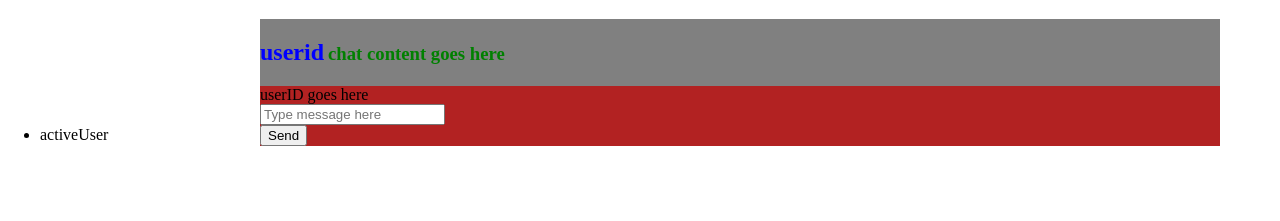
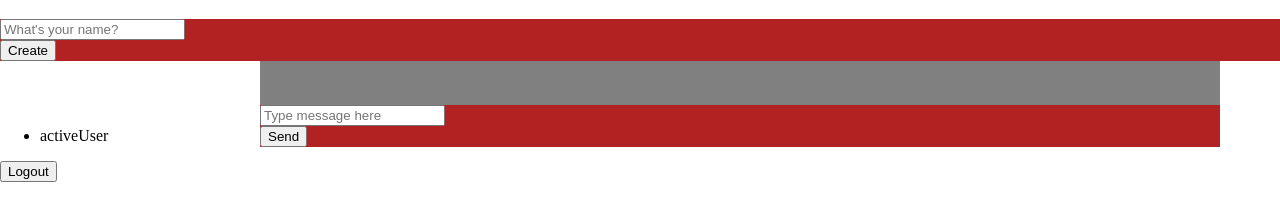
Before and after one commit to crazydoglady/ChatterBox, a website: page index.html in a window 1280 px wide. Shown: the part 61-282 px from the top of the page. Drawn offline with Linux system fonts and the light colour scheme; no server answers.

Commit message:
userId now being stored locally. challenge for evening is to get user id to show in message template

```diff
--- a/index.html
+++ b/index.html
@@ -6,7 +6,6 @@
   <title>ChatterBox</title>
   <script type="html/template" id="chatTmpl">
     <article data-chatid="<%= _id %>">
-    <h2> userId</h2>
       <div class="form">
         <input type="text" value="<%= message %>" >
       </div>
@@ -17,6 +16,12 @@
   <header>
     <h1>Chat In The Box</h1>
   </header>
+<form action="" class="userId show">
+  <div class="createUser">
+    <input type="text" id="userInput" placeholder="What's your name?">
+  </div>
+  <button action="submit">Create</button>
+</form>
 <aside class="usersList">
   <ul>
     <li>activeUser</li>
@@ -25,20 +30,20 @@
 
 <div class="chatbox">
     <article>
-      <h2>userid</h2>
-      <h3>chat content goes here</h3>
+      <h2></h2>
+      <h3></h3>
     </article>
   <form id = "create" action="">
-    <div class="userid">
-      userID goes here
-      <!-- user id will be attached to their new posts -->
-    </div>
     <div class="message">
       <input type="text" name="message" placeholder="Type message here">
     </div>
     <button action="submit" name="send">Send</button>
   </form>
 </div>
+
+<button id="logout">Logout</button>
+
+
 <script src="bower_components/jquery/dist/jquery.js"></script>
 <script src="bower_components/underscore/underscore.js"></script>
 <script src="main.js"></script>
--- a/main.js
+++ b/main.js
@@ -1,5 +1,7 @@
 $(document).ready(function() {
   chats.init();
+
+
 });//end doc ready
 
 var chats = {
@@ -10,11 +12,20 @@ var chats = {
   initStyling: function() {
     chats.renderChat();
   },
-  initEvents: function() { //on click of send msg button trigger these events
+  initEvents: function() {
+    $('.userId').on('submit', function(event){
+      event.preventDefault();
+      var input = $('#userInput').val();
+      localStorage.setItem('userId', input);
+      console.log(input);
+      $('.userId').removeClass('show');
+    });
+
+    //on click of send msg button trigger these events
     $('#create').on('submit', function(event){
       event.preventDefault();
       var newMessage = {
-        userId: $(this).find('input[name="userId"]').val(),
+        userId: "localStorage.getItem('userId')",
         message: $(this).find('input[name="message"]').val()
       };//end of newMessage variable
       chats.createMessage(newMessage);
--- a/styles.scss
+++ b/styles.scss
@@ -34,3 +34,11 @@ aside {
 form{
   background: firebrick;
 }
+
+.userId {
+  display: none;
+}
+
+.show {
+  display: block;
+}
```
Also changed, not shown: styles.css.
